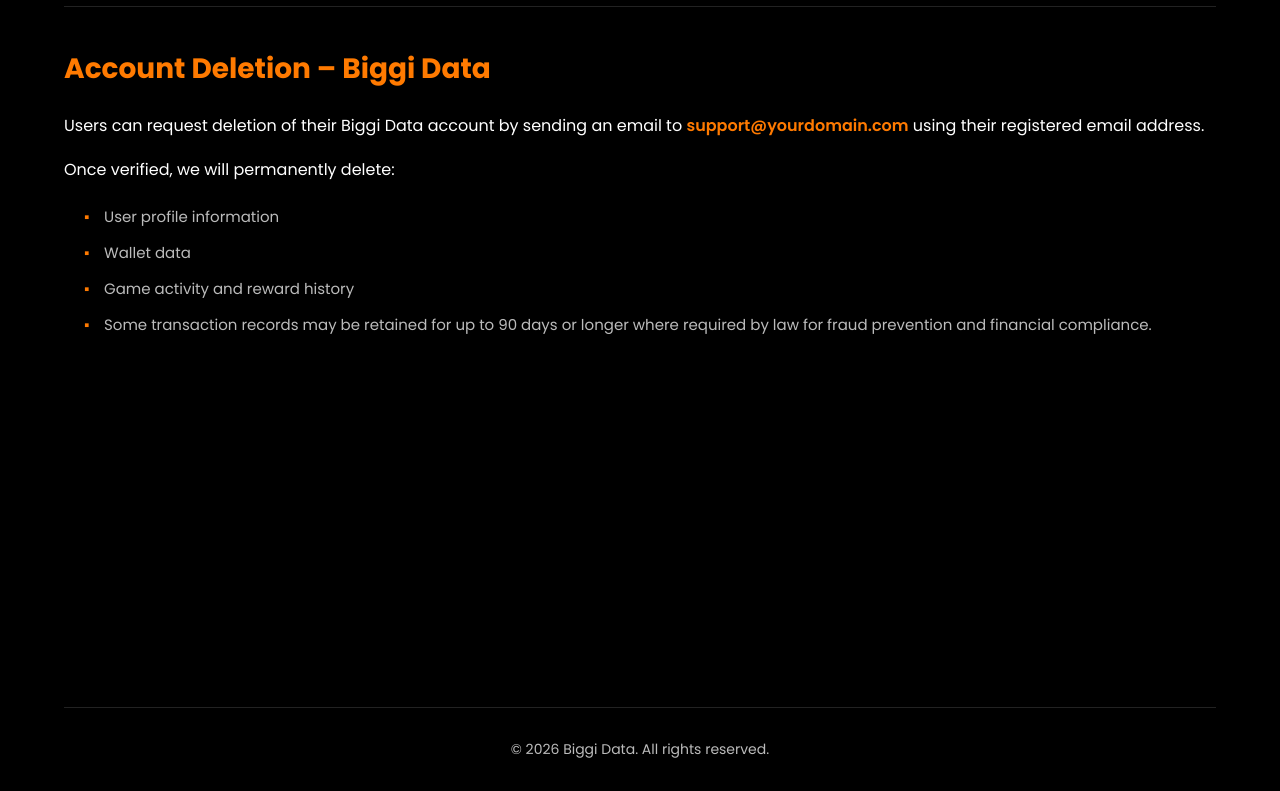
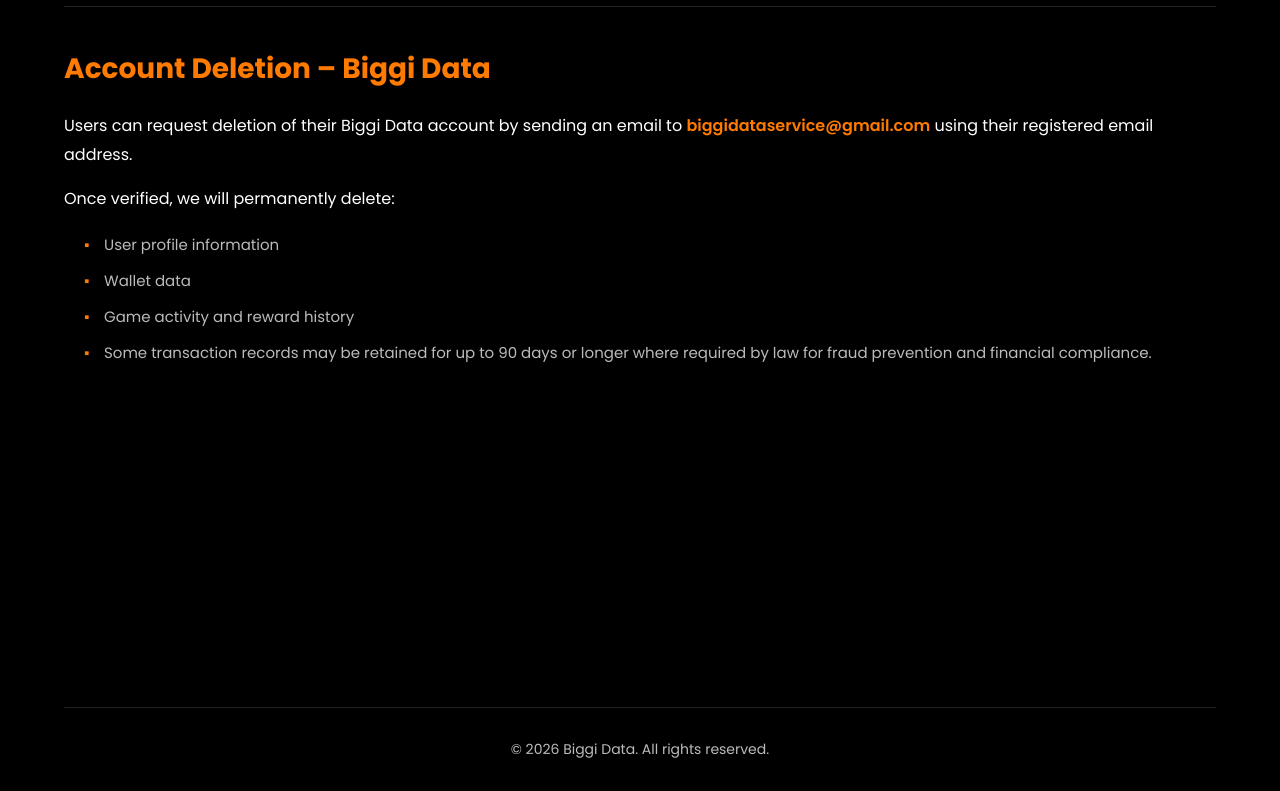
Before and after one commit to Seeker223/biggi_data_website, a plain HTML site: page delete-account.html in a window 1280 px wide. Shown: the part 95-886 px from the top of the page. Drawn offline with Linux system fonts and the light colour scheme.

Commit message:
Change email for account deletion requests
Updated the email address for account deletion requests.

```diff
--- a/delete-account.html
+++ b/delete-account.html
@@ -154,7 +154,7 @@
         </header>
         <main>
             <h2>Account Deletion – Biggi Data</h2>
-            <p>Users can request deletion of their Biggi Data account by sending an email to <a href="mailto:support@yourdomain.com">support@yourdomain.com</a> using their registered email address.</p>
+            <p>Users can request deletion of their Biggi Data account by sending an email to <a href="mailto:biggidataservice@gmail.com">biggidataservice@gmail.com</a> using their registered email address.</p>
             <p>Once verified, we will permanently delete:</p>
             <ul>
                 <li>User profile information</li>
```
